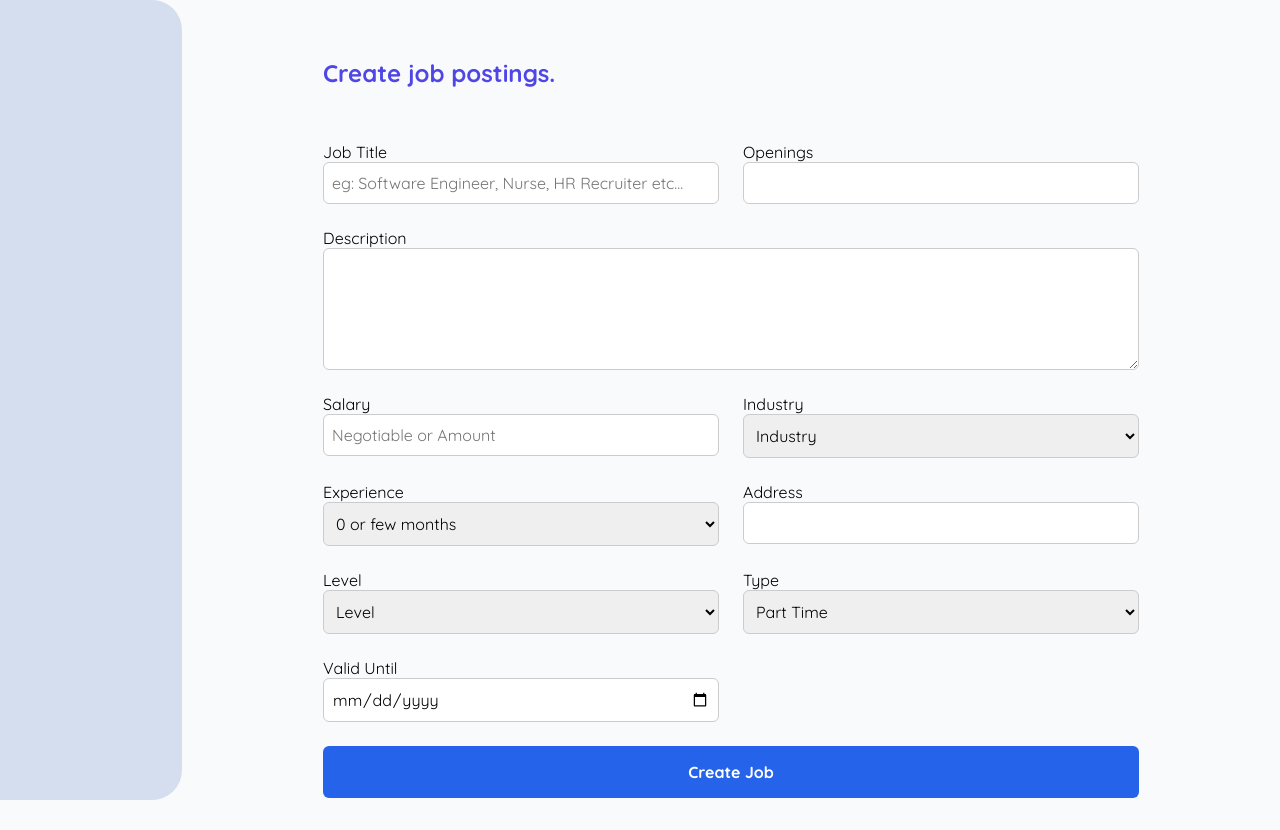
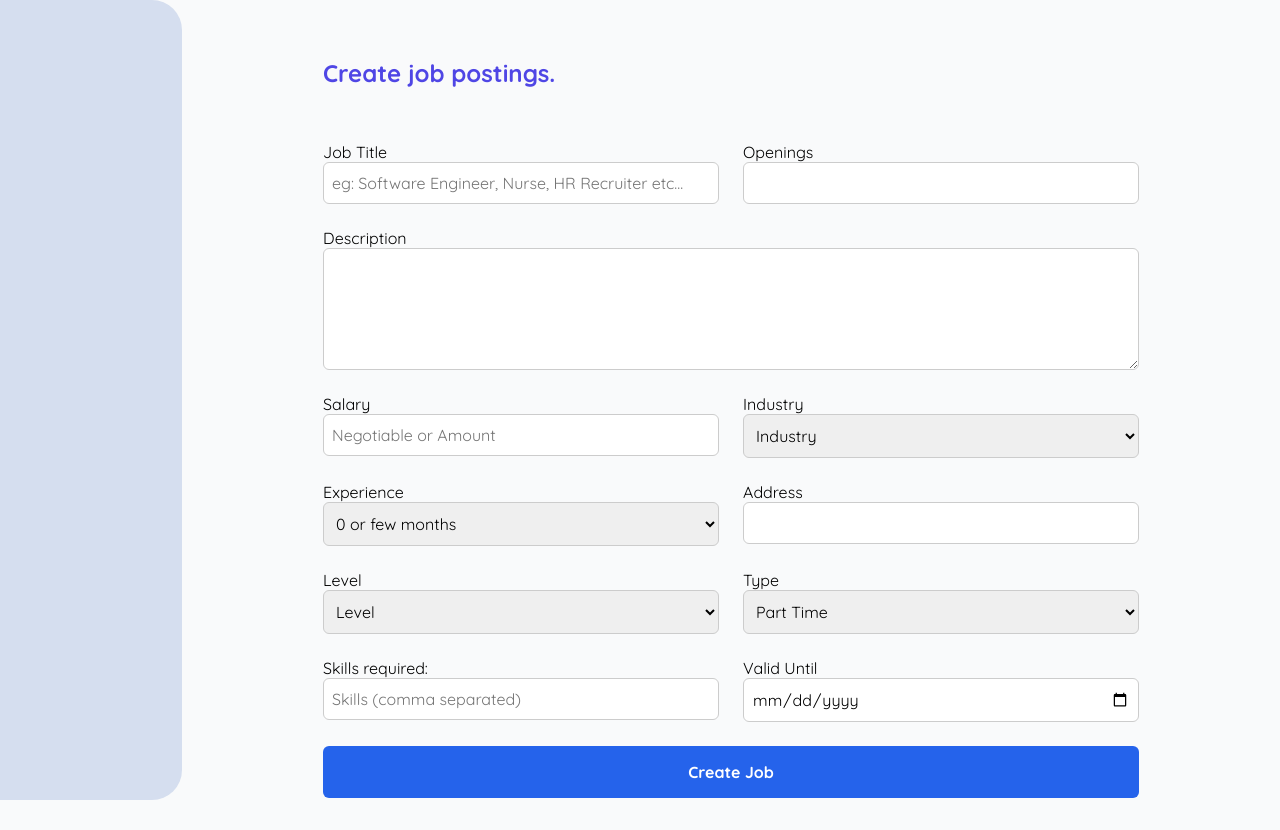
Before and after one commit to 88bones/Job-Portal, a React (Vite) app in the folder client/job-portal/: page /dashboard/createjobs in a window 1280 px wide. Built offline with nearby package versions, Linux system fonts and the light colour scheme.

Commit message:
skills in job create

```diff
--- a/client/job-portal/src/Components/CreateJobs.jsx
+++ b/client/job-portal/src/Components/CreateJobs.jsx
@@ -38,6 +38,7 @@ const CreateJobs = ({ fullname }) => {
     address: "",
     level: "",
     emptype: "",
+    skills: [],
     postedBy: userId,
     expiryDate: "",
   });
@@ -57,6 +58,7 @@ const CreateJobs = ({ fullname }) => {
       experience: data.experience,
       address: data.address,
       level: data.level,
+      skills: data.skills,
       emptype: data.emptype,
       postedBy: userId,
       expiryDate: data.expiryDate,
@@ -225,6 +227,22 @@ const CreateJobs = ({ fullname }) => {
         </div>
 
         <div className="form-group">
+          <label htmlFor="skills">Skills required:</label>
+          <input
+            type="text"
+            name="skills"
+            placeholder="Skills (comma separated)"
+            value={Array.isArray(data.skills) ? data.skills.join(", ") : ""}
+            onChange={(e) => {
+              setData({
+                ...data,
+                skills: e.target.value.split(",").map((s) => s.trim()),
+              });
+            }}
+          />
+        </div>
+
+        <div className="form-group">
           <label htmlFor="date">Valid Until</label>
           <input
             type="date"
```
